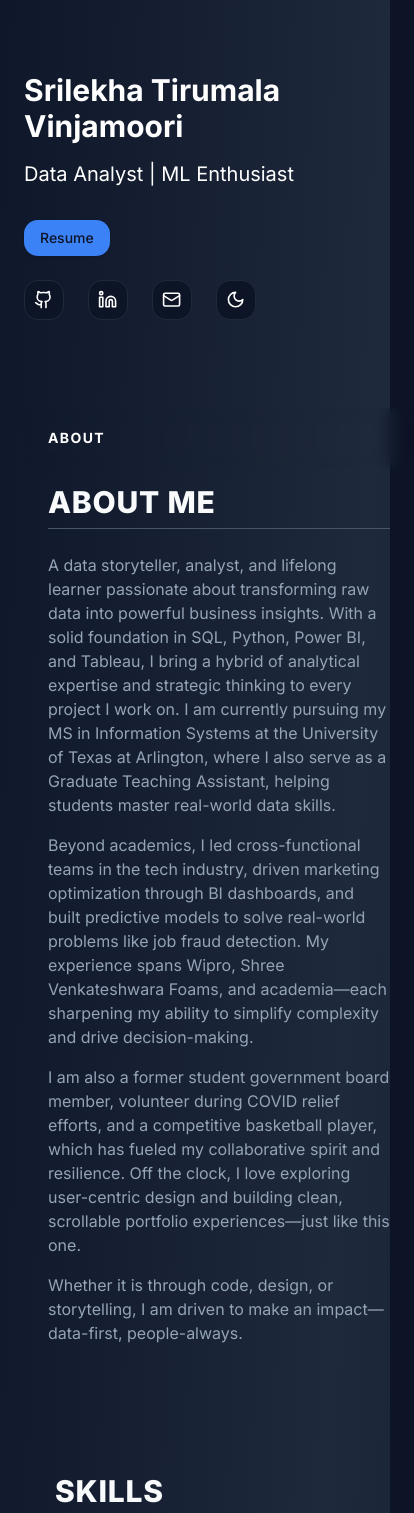
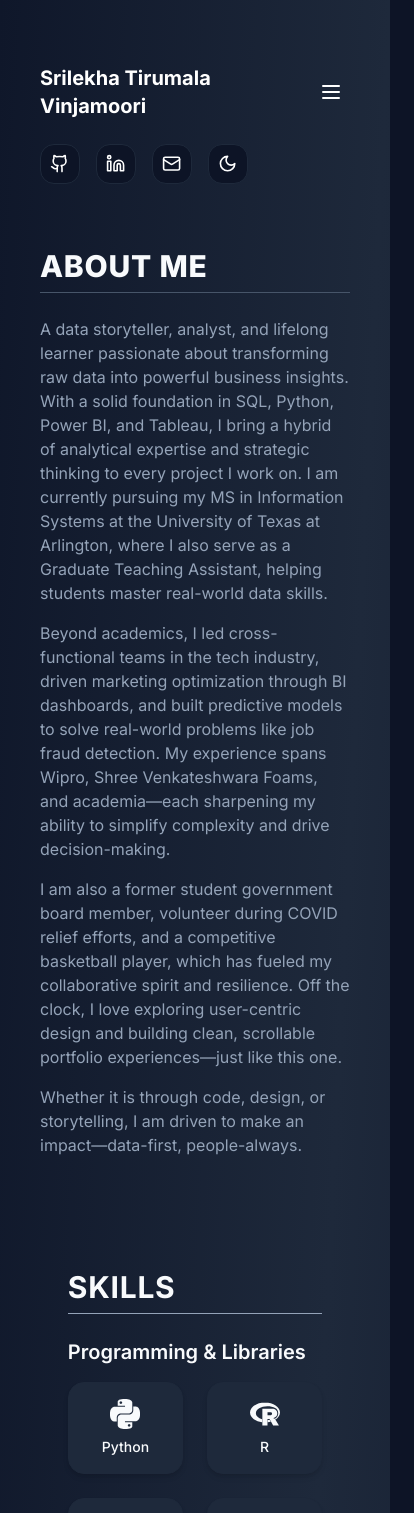
Before and after one commit to srilekhatv/srilekhatv-portfolio, a Next.js app: page / in a window 390 px wide. Shown: the top 1513 px of the page, 414 px wide, since content can reach past the window. Built offline with nearby package versions, Linux system fonts and the light colour scheme.

Commit message:
Removed top border from Contact section, alignment set on Mobile display

```diff
--- a/app/page.tsx
+++ b/app/page.tsx
@@ -41,19 +41,17 @@ export default function Home() {
         `}</style>
       </Head>
 
-      <div className="relative mx-auto min-h-screen max-w-screen-xl px-6 py-12 sm:px-8 md:px-12 lg:px-24">
+      <div className="mx-auto w-full max-w-screen-xl px-4 sm:px-6 md:px-12 lg:px-24 py-12 lg:py-0">
         <div ref={auraRef} className="mouse-aura" />
 
-        {/* Wrapper adjusts from column to row on large screens */}
         <div className="flex flex-col lg:flex-row lg:justify-between lg:gap-4">
-
-          {/* Sidebar Navigation (stays on top on mobile) */}
+          {/* Sidebar Navigation */}
           <div className="lg:sticky lg:top-0">
             <Nav />
           </div>
 
-          {/* Main content */}
-          <main className="flex flex-col gap-12 mt-12 lg:mt-0 lg:w-1/2">
+          {/* Main Content */}
+          <main className="flex flex-col pt-6 lg:pt-24 lg:w-1/2 gap-8">
             <About />
             <Skills />
             <Education />
--- a/components/About.tsx
+++ b/components/About.tsx
@@ -4,12 +4,6 @@
 export default function About() {
   return (
     <section id="about" className="scroll-mt-16 py-10 px-6 max-w-6xl mx-auto">
-      {/* Sticky header for mobile scroll marker */}
-      <div className="sticky top-0 z-20 -mx-6 mb-4 w-screen bg-background/0 px-6 py-5 backdrop-blur md:-mx-12 md:px-12 lg:sr-only lg:relative lg:top-auto lg:mx-auto lg:w-full lg:px-0 lg:py-0 lg:opacity-0">
-        <h2 className="text-sm font-bold uppercase tracking-widest lg:sr-only">
-          About
-        </h2>
-      </div>
 
       {/* Visible title */}
       <div className="mb-6">
--- a/components/Contact.tsx
+++ b/components/Contact.tsx
@@ -6,7 +6,7 @@ export default function Contact() {
   return (
     <section
       id="contact"
-      className="mt-16 px-6 py-12 lg:py-24 border-t border-muted"
+      className="mt-8 px-6 py-12 lg:py-24"
     >
       <h2 className="text-3xl font-bold tracking-wide border-b border-muted-foreground pb-2 mb-6 text-foreground">
         CONTACT ME
--- a/components/Nav.tsx
+++ b/components/Nav.tsx
@@ -1,6 +1,7 @@
 "use client";
+import { useState } from "react";
 import { Button } from "@/components/ui/button";
-import { Github, Linkedin, Mail } from "lucide-react";
+import { Github, Linkedin, Mail, Menu, X } from "lucide-react";
 import { ModeToggle } from "./ui/toggle-mode";
 import useActiveSection from "@/hooks/useActiveSection";
 
@@ -10,6 +11,8 @@ type NavItem = {
 };
 
 export default function Nav() {
+  const [isDropdownOpen, setIsDropdownOpen] = useState(false);
+
   const activeSection = useActiveSection([
     "about",
     "skills",
@@ -44,15 +47,45 @@ export default function Nav() {
   };
 
   return (
-    <header className="lg:sticky lg:top-0 lg:flex lg:max-h-screen lg:w-1/2 lg:flex-col lg:justify-between lg:py-24 flex flex-col lg:gap-4">
-      {/* Info Section */}
-      <div className="flex flex-col gap-4 lg:pr-24 mt-6 lg:mt-0">
-        <h1 className="text-3xl font-bold lg:text-start">
+    <header className="lg:sticky lg:top-0 lg:flex lg:max-h-screen lg:w-1/2 lg:flex-col lg:justify-between lg:py-24 flex flex-col lg:gap-4 px-6 lg:px-0">
+      {/* Mobile Header with Menu Button */}
+      <div className="lg:hidden flex justify-between items-center mt-4">
+        <h1 className="text-xl font-bold">Srilekha Tirumala Vinjamoori</h1>
+        <Button
+          variant="ghost"
+          size="icon"
+          onClick={() => setIsDropdownOpen(!isDropdownOpen)}
+        >
+          {isDropdownOpen ? <X className="w-6 h-6" /> : <Menu className="w-6 h-6" />}
+        </Button>
+      </div>
+
+      {/* Mobile Dropdown Menu */}
+      {isDropdownOpen && (
+        <nav className="lg:hidden mt-4">
+          <ul className="flex flex-col gap-4 uppercase text-sm font-semibold text-start">
+            {navItems.map((item) => (
+              <li key={item.name}>
+                <a
+                  href={item.href}
+                  onClick={() => setIsDropdownOpen(false)}
+                  className="block py-1 text-foreground hover:underline"
+                >
+                  {item.name}
+                </a>
+              </li>
+            ))}
+          </ul>
+        </nav>
+      )}
+
+      {/* Desktop Sidebar */}
+      <div className="hidden lg:flex flex-col gap-4">
+        <div className="flex flex-col gap-4 pr-6">
+          <h1 className="text-3xl font-bold lg:text-start lg:whitespace-nowrap">
             Srilekha Tirumala Vinjamoori
           </h1>
-        <h2 className="text-xl lg:text-start">
-          Data Analyst | ML Enthusiast
-        </h2>
+          <h2 className="text-xl lg:text-start lg:whitespace-nowrap">Data Analyst | ML Enthusiast</h2>
 
           {/* Resume Button */}
           <a
@@ -65,11 +98,12 @@ export default function Nav() {
           </a>
         </div>
 
-      {/* Navigation */}
-      <nav className="lg:flex hidden">
+        <nav className="mt-6">
           <ul className="flex flex-col w-max text-start gap-6 uppercase text-xs font-medium">
             {navItems.map((item) => {
-            const { linkClass, indicatorClass, textClass } = getNavItemClasses(item.href);
+              const { linkClass, indicatorClass, textClass } = getNavItemClasses(
+                item.href
+              );
               return (
                 <li key={item.name} className="group">
                   <a href={item.href} className={`py-3 ${linkClass}`}>
@@ -81,9 +115,10 @@ export default function Nav() {
             })}
           </ul>
         </nav>
+      </div>
 
       {/* Social Icons */}
-      <ul className="flex flex-row gap-6 mt-6 lg:mt-0">
+      <ul className="flex flex-row gap-4 mt-6 lg:mt-0">
         <Button variant="outline" size="icon">
           <a
             href="https://github.com/srilekhatv"
@@ -111,7 +146,6 @@ export default function Nav() {
             <Mail className="h-[1.2rem] w-[1.2rem]" />
           </a>
         </Button>
-
         <ModeToggle />
       </ul>
     </header>
--- a/components/Projects.tsx
+++ b/components/Projects.tsx
@@ -84,12 +84,7 @@ const jobProjects = [
 
 export default function Projects() {
   return (
-    <section id="projects" className="scroll-mt-16 lg:mt-16 py-10 px-6 max-w-6xl mx-auto text-foreground">
-      <div className="sticky top-0 z-20 -mx-6 mb-4 w-screen bg-background/0 px-6 py-5 backdrop-blur md:-mx-12 md:px-12 lg:sr-only lg:relative lg:top-auto lg:mx-auto lg:w-full lg:px-0 lg:py-0 lg:opacity-0">
-        <h2 className="text-sm font-bold uppercase tracking-widest lg:sr-only">
-          Projects
-        </h2>
-      </div>
+    <section id="projects" className="scroll-mt-16 lg:mt-16 py-3 px-6 max-w-6xl mx-auto text-foreground">
 
       <div className="mb-6">
         <h2 className="text-3xl font-bold tracking-wide border-b border-muted-foreground pb-2">
--- a/components/Skills.tsx
+++ b/components/Skills.tsx
@@ -61,25 +61,23 @@ export default function Skills() {
     >
       {/* Section Heading */}
       <div className="mb-6">
-        <h2 className="text-3xl font-extrabold uppercase tracking-wide">
-          Skills
-        </h2>
-        <hr className="mt-2 border-slate-300 dark:border-slate-600" />
+        <h3 className="text-3xl font-bold tracking-wide border-b border-muted-foreground pb-2">
+          SKILLS
+        </h3>
       </div>
 
       {/* Skill Categories */}
       <div className="grid gap-10">
         {skills.map((group) => (
           <div key={group.category}>
-            <h3 className="text-xl font-semibold mb-4">{group.category}</h3>
-
+            <h4 className="text-xl font-semibold mb-4">{group.category}</h4>
             <div className="grid grid-cols-2 sm:grid-cols-3 lg:grid-cols-4 gap-6">
               {group.items.map((skill) => {
                 const Icon = skill.icon;
                 return (
                   <div
                     key={skill.name}
-                    className="w-32 h-32 bg-muted border border-border rounded-2xl shadow-md flex flex-col items-center justify-center text-center hover:shadow-lg transition"
+                    className="w-30 h-30 p-4 bg-muted border border-border rounded-2xl shadow-md flex flex-col items-center justify-center text-center hover:shadow-lg transition"
                   >
                     <Icon className="text-3xl mb-2 text-foreground" />
                     <span className="text-sm font-medium text-foreground">
```
Lines whose indentation alone changed are shown as unchanged.
